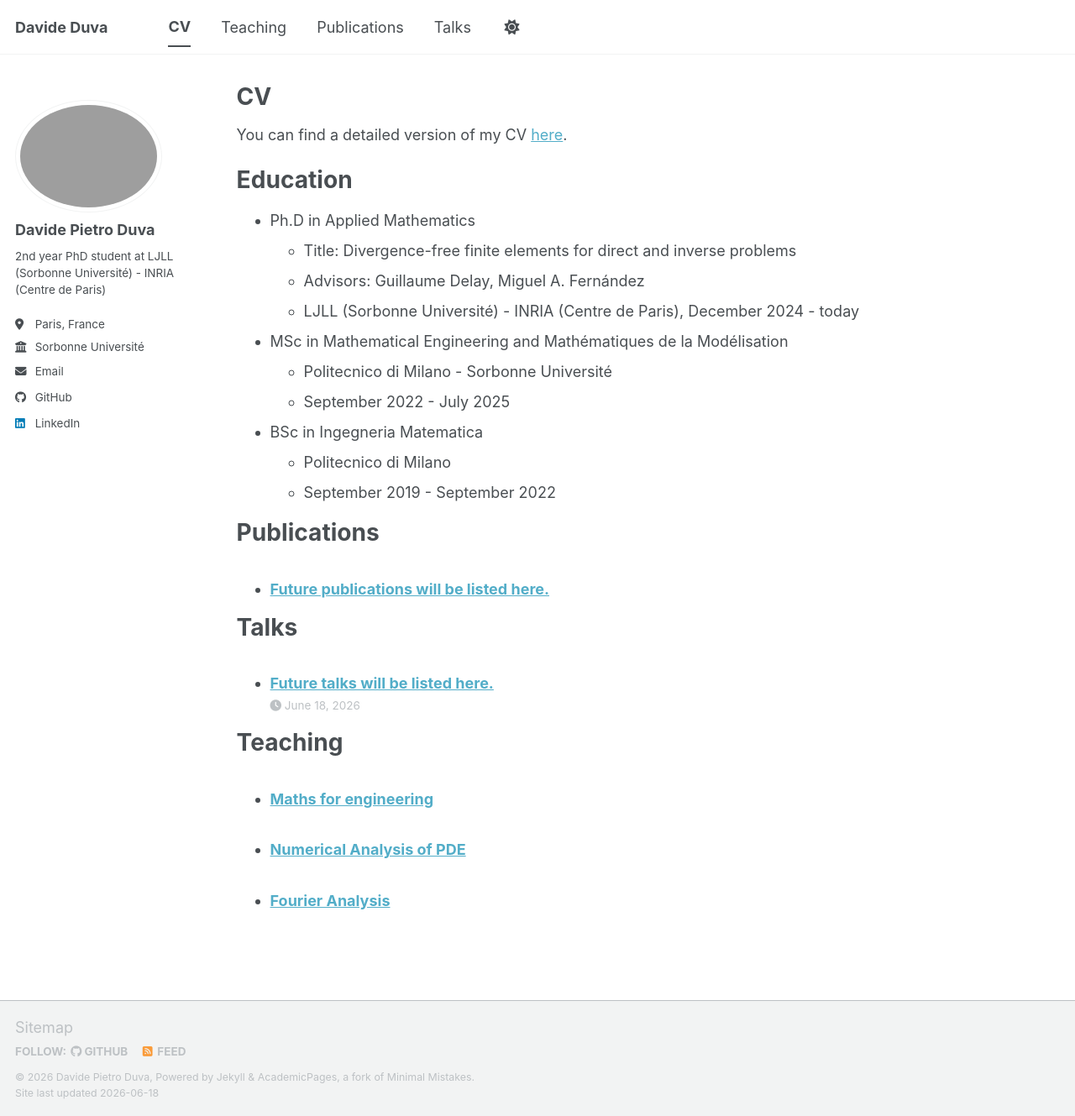
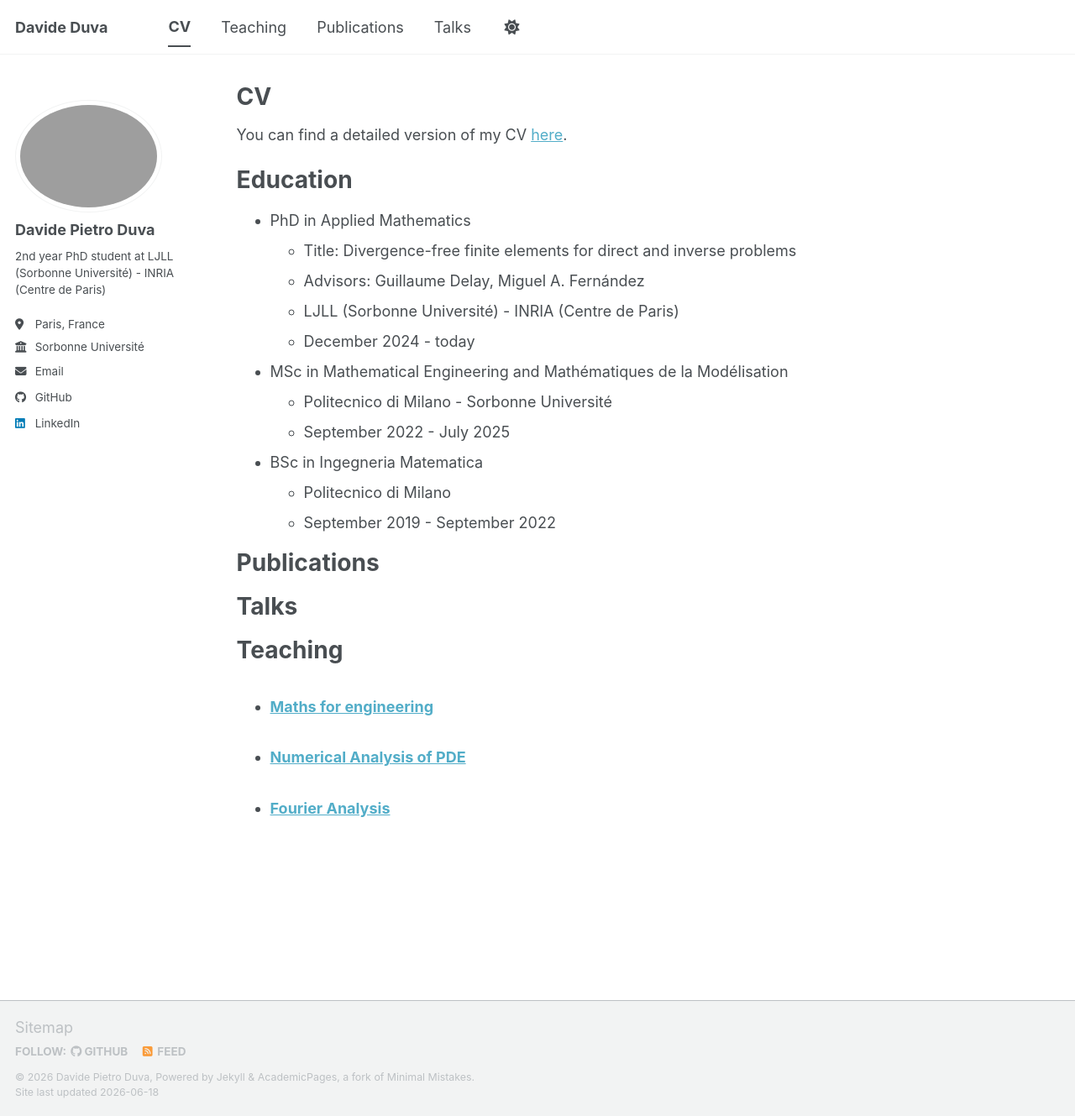
Before and after one commit to davideduva/davideduva.github.io, a Jekyll site: the page built from _pages/cv.md, in a window 1280 px wide and 1329 px high. Shown: the whole window at 84% size. Built offline with Jekyll 4.4.1, drawn with Linux system fonts in a browser that asks for light colours; a script bundle is joined from its source files by our own code; library files that are not in the unit come from our copies.

```diff
--- a/_config.yml
+++ b/_config.yml
@@ -66,7 +66,7 @@ author:
   keybase          : # Username
   instagram        : # Username
   lastfm           : # Username
-  linkedin         : Davide Pietro Duva
+  linkedin         : davide-pietro-duva
   mastodon         : # URL
   medium           : # URL
   pinterest        : # Username
--- a/_pages/cv.md
+++ b/_pages/cv.md
@@ -13,10 +13,11 @@ You can find a detailed version of my CV [here](/files/Davide_Pietro_Duva_CV.pdf
 
 Education
 ======
-* Ph.D in Applied Mathematics
+* PhD in Applied Mathematics
   * Title: Divergence-free finite elements for direct and inverse problems
   * Advisors: Guillaume Delay, Miguel A. Fernández
-  * LJLL (Sorbonne Université) - INRIA (Centre de Paris), December 2024 - today
+  * LJLL (Sorbonne Université) - INRIA (Centre de Paris)
+  * December 2024 - today
 * MSc in Mathematical Engineering and Mathématiques de la Modélisation
   * Politecnico di Milano - Sorbonne Université
   * September 2022 - July 2025
@@ -28,13 +29,13 @@ Education
 Publications
 ======
   <ul>{% for post in site.publications reversed %}
-    {% include archive-single-cv.html %}
+    {% unless post.hidden %}{% include archive-single-cv.html %}{% endunless %}
   {% endfor %}</ul>
 
 Talks
 ======
   <ul>{% for post in site.talks reversed %}
-    {% include archive-single-talk-cv.html  %}
+    {% unless post.hidden %}{% include archive-single-talk-cv.html %}{% endunless %}
   {% endfor %}</ul>
 
 Teaching
```
Also changed, not shown: _pages/about.md (+6 -2 lines), _publications/future-publications.md (+1 -0 lines), _talks/future-talks.md (+1 -0 lines), _teaching/NA_EDP.md (+1 -1 lines).
